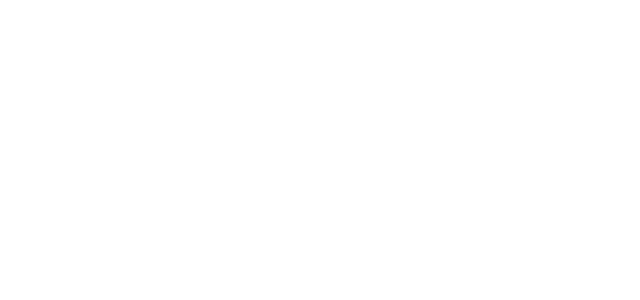
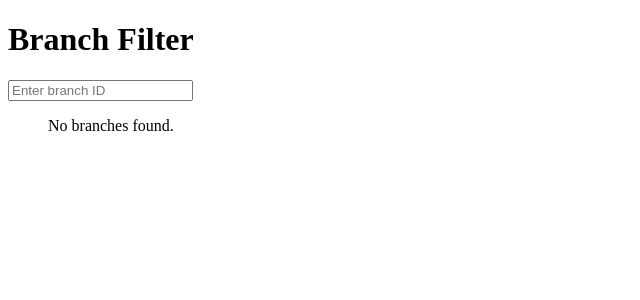
Before and after one commit to malindakpt/feedback, a React (Create React App) app: page /admin/filtereddata in a window 1280 px wide. Before the commit this address had no page. Shown: the top 300 px of the page, without its empty margins (0-640 px from the left). Built offline with nearby package versions, Linux system fonts and the light colour scheme.

Commit message:
Create filtered data option

```diff
--- a/src/App.tsx
+++ b/src/App.tsx
@@ -4,6 +4,7 @@ import LoginContainer from './components/Admin/login/LoginContainer';
 import RegisterContainer from './components/Admin/registration/registerContainer';
 import BranchManager from './components/branch/branchManager';
 import AppRoutes from './Routes/Approutes';
+
 const App: React.FC = () => {
   return (
 
--- a/src/Routes/Approutes.tsx
+++ b/src/Routes/Approutes.tsx
@@ -10,6 +10,8 @@ import BranchView from '../components/Admin/branchView';
 import CompanyView from '../components/Admin/companyView';
 import BranchStatView from '../components/Admin/SingleView/branchStatView';
 import EmployeeStatView from '../components/Admin/SingleView/employeeStatView';
+
+import FilteredData from '../components/filteredData';
 
 // USER
 import BranchFeedback from '../components/UsersView/branchFeedback';
@@ -30,6 +32,7 @@ const AppRoutes: React.FC = () => {
         <Route path="login" element={<LoginContainer />} />
         <Route path="/admin" element={<AdminLayout />}>
           <Route path="register" element={<RegisterContainer />} />
+          <Route path="filtereddata" element={<FilteredData />} />
 
           {/* Protected Admin Routes */}
           <Route element={<PrivateRoute />}>
@@ -38,6 +41,7 @@ const AppRoutes: React.FC = () => {
             <Route path="companyView" element={<CompanyView />} />
             <Route path="branchStatView/:id" element={<BranchStatView />} />
             <Route path="employeeStatView/:id" element={<EmployeeStatView />} />
+
           </Route>
         </Route>
 
--- a/src/components/Admin/login/loginForm.tsx
+++ b/src/components/Admin/login/loginForm.tsx
@@ -41,7 +41,12 @@ const LoginForm: React.FC<LoginFormProps> = ({ email, password, setEmail, setPas
       <p>
         Don&apos;t have an account?{' '}
         <Link to="/admin/register">Register here</Link>.
-      </p>
+      </p><br/>
+
+      <p>
+        <Link to="/admin/filtereddata">Filtered Data </Link>.
+      </p><br/>
+
     </Container>
   );
 };
--- /dev/null
+++ b/src/components/filteredData.tsx
@@ -0,0 +1,88 @@
+import React, { useState } from 'react';
+
+interface Branch {
+  id: string;
+  name: string;
+}
+
+interface Company {
+  name: string;
+  branches: Branch[];
+}
+
+const companyData: Company[] = [
+  {
+    name: 'Company 1',
+    branches: [
+      { id: '111A', name: 'Branch 1' },
+      { id: '111B', name: 'Branch 2' },
+    ],
+  },
+  {
+    name: 'Company 2',
+    branches: [
+      { id: '222A', name: 'Branch 1' },
+      { id: '222B', name: 'Branch 2' },
+    ],
+  },
+  {
+    name: 'Company 3',
+    branches: [
+      { id: '333A', name: 'Branch 1' },
+      { id: '333B', name: 'Branch 2' },
+    ],
+  },
+  {
+    name: 'Company 4',
+    branches: [
+      { id: '444A', name: 'Branch 1' },
+      { id: '444B', name: 'Branch 2' },
+    ],
+  },
+];
+
+const BranchFilter = () => {
+  const [searchTerm, setSearchTerm] = useState(''); // To store the filter term
+  const [filteredBranches, setFilteredBranches] = useState<Branch[]>([]);
+
+  // Function to handle filtering
+  const handleFilter = (term: string) => {
+    setSearchTerm(term);
+
+    // Filter branches by matching the branch ID with the search term
+    const filtered = companyData
+      .flatMap(company => company.branches)
+      .filter(branch => branch.id.startsWith(term));
+
+    setFilteredBranches(filtered);
+  };
+
+  return (
+    <div>
+      <h1>Branch Filter</h1>
+
+      {/* Input box to filter by branch ID */}
+      <input
+        type="text"
+        value={searchTerm}
+        placeholder="Enter branch ID"
+        onChange={(e) => handleFilter(e.target.value)}
+      />
+
+      {/* Display the filtered branches */}
+      <ul>
+        {filteredBranches.length > 0 ? (
+          filteredBranches.map(branch => (
+            <li key={branch.id}>
+              {branch.id} - {branch.name}
+            </li>
+          ))
+        ) : (
+          <p>No branches found.</p>
+        )}
+      </ul>
+    </div>
+  );
+};
+
+export default BranchFilter;
```
